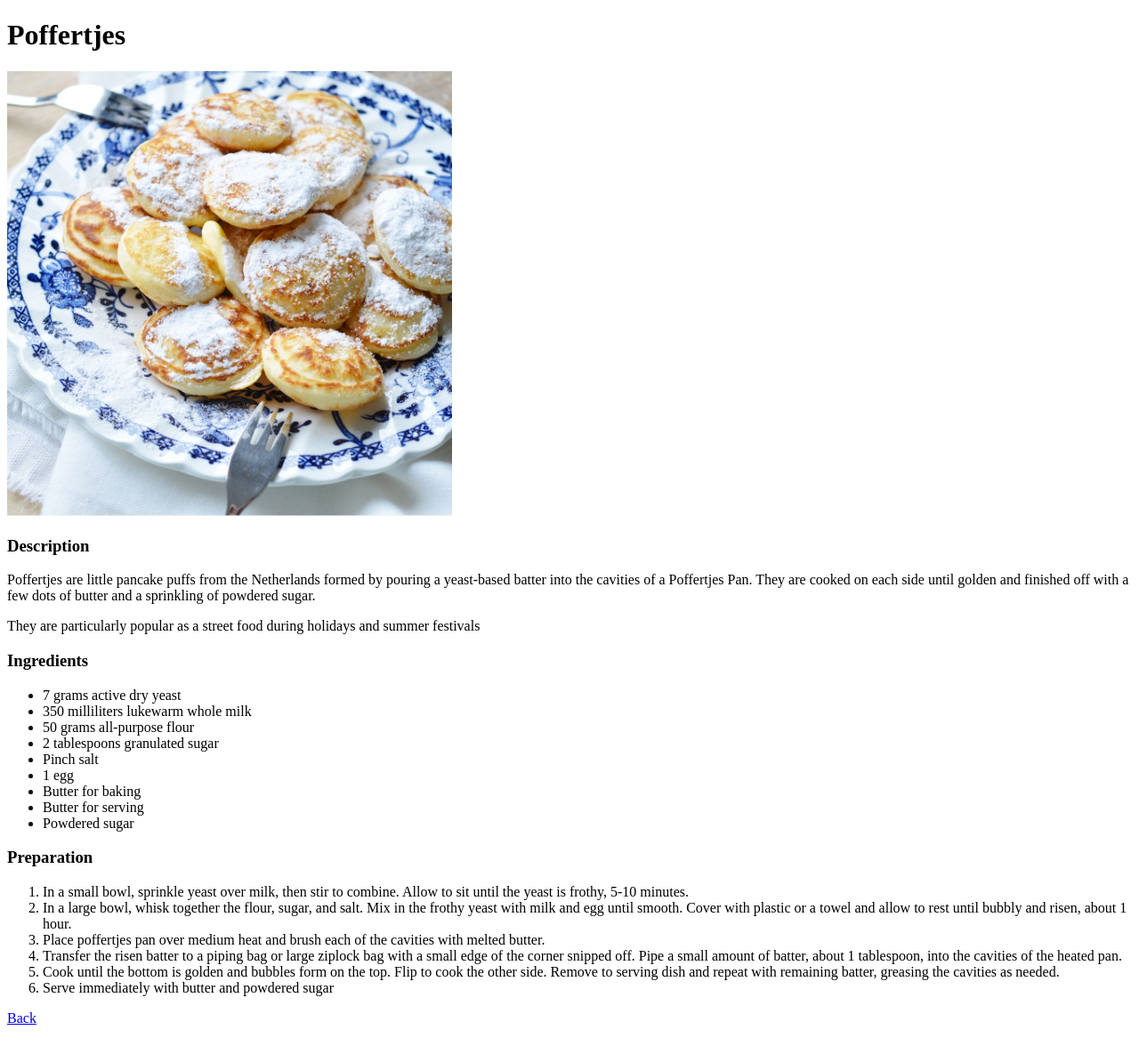
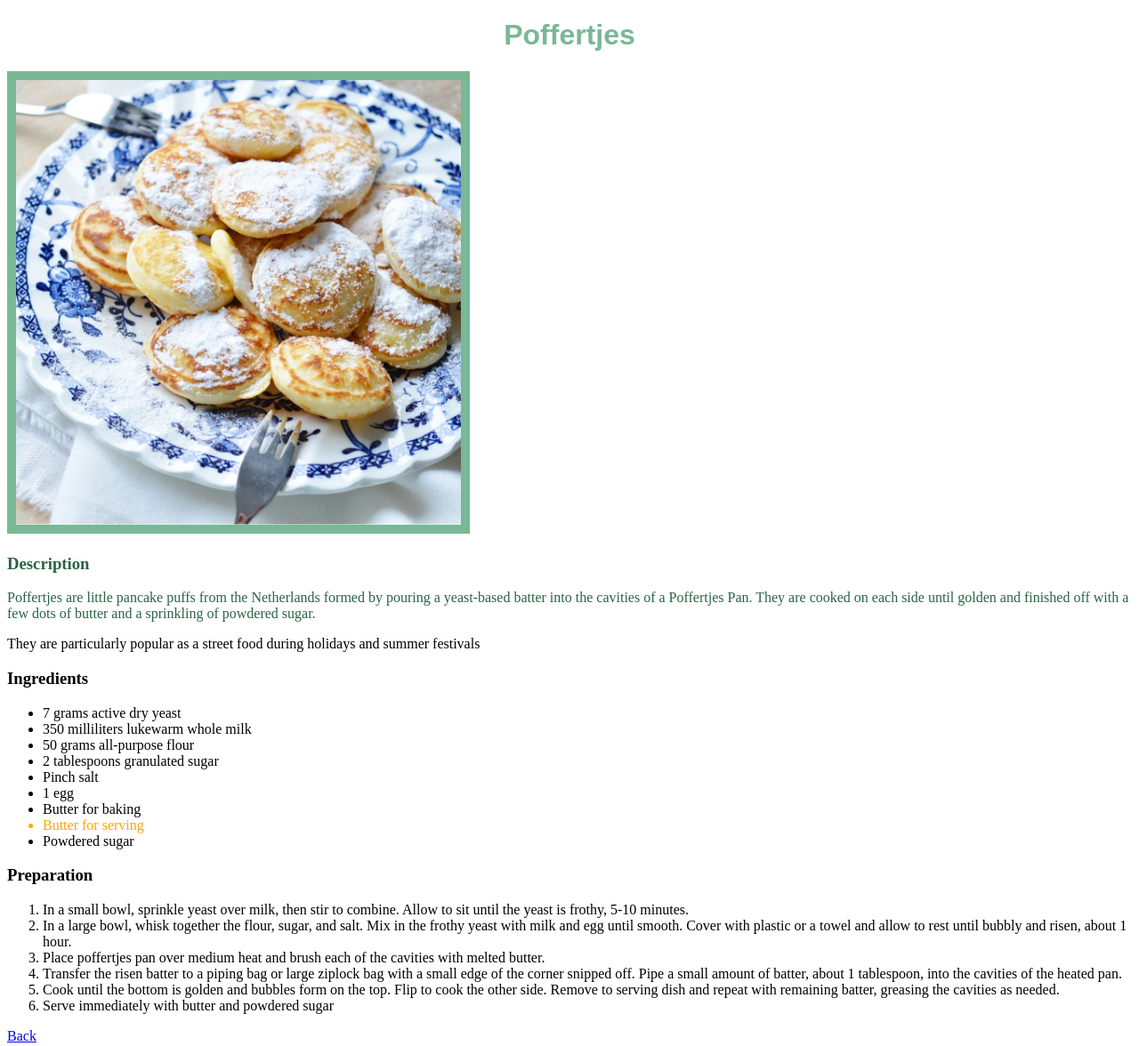
Before and after one commit to KellyHuli/odin-html-recipe-website, a plain HTML site: page recipes/poffertjes.html in a window 1280 px wide. Shown: the whole page at 89% size. Drawn offline with Linux system fonts and the light colour scheme.

Commit message:
Add style and homepage image

```diff
--- a/recipes/poffertjes.html
+++ b/recipes/poffertjes.html
@@ -5,15 +5,16 @@
     <meta http-equiv="X-UA-Compatible" content="IE=edge">
     <meta name="viewport" content="width=device-width, initial-scale=1.0">
     <title>Poffertjes recipe</title>
+    <link rel="stylesheet" href="../style.css"">
 </head>
 <body>
     <h1>Poffertjes</h1>
 
     <img src="../img/poffertjes.jpg" alt="a swiss potato diss called rösti on a plate" width="500">
 
-    <h3>Description</h3>
+    <h3 class="darkergreen">Description</h3>
 
-    <p>Poffertjes are little pancake puffs from the Netherlands formed by pouring a yeast-based batter into the cavities of a Poffertjes Pan. They are cooked on each side until golden and finished off with a few dots of butter and a sprinkling of powdered sugar.</p>
+    <p class="darkergreen">Poffertjes are little pancake puffs from the Netherlands formed by pouring a yeast-based batter into the cavities of a Poffertjes Pan. They are cooked on each side until golden and finished off with a few dots of butter and a sprinkling of powdered sugar.</p>
 
     <p>They are particularly popular as a street food during holidays and summer festivals</p>
 
@@ -27,7 +28,7 @@
         <li>Pinch salt </li>
         <li>1 egg </li>
         <li>Butter for baking</li>
-        <li>Butter for serving</li>
+        <li id="warning">Butter for serving</li>
         <li>Powdered sugar</li>
     </ul>
 
--- /dev/null
+++ b/style.css
@@ -0,0 +1,27 @@
+.frontimage {
+    height: auto;
+    width: 700px;
+}
+
+h1{
+    font-family: Arial, sans-serif;
+    text-align: center;
+    color: rgb(121, 184, 148);
+}
+
+img {
+    padding: 10px;
+    background-color: rgb(121, 184, 148);
+}
+
+li a {
+    color: rgb(121, 184, 148)
+}
+
+.darkergreen {
+    color: rgb(43, 99, 67);
+}
+
+#warning {
+    color: orange;
+}
```
Also changed, not shown: index.html (+3 -0 lines), recipes/rosti.html (+3 -2 lines), recipes/tsukemono.html (+3 -2 lines), img/koken.jpg (added).
